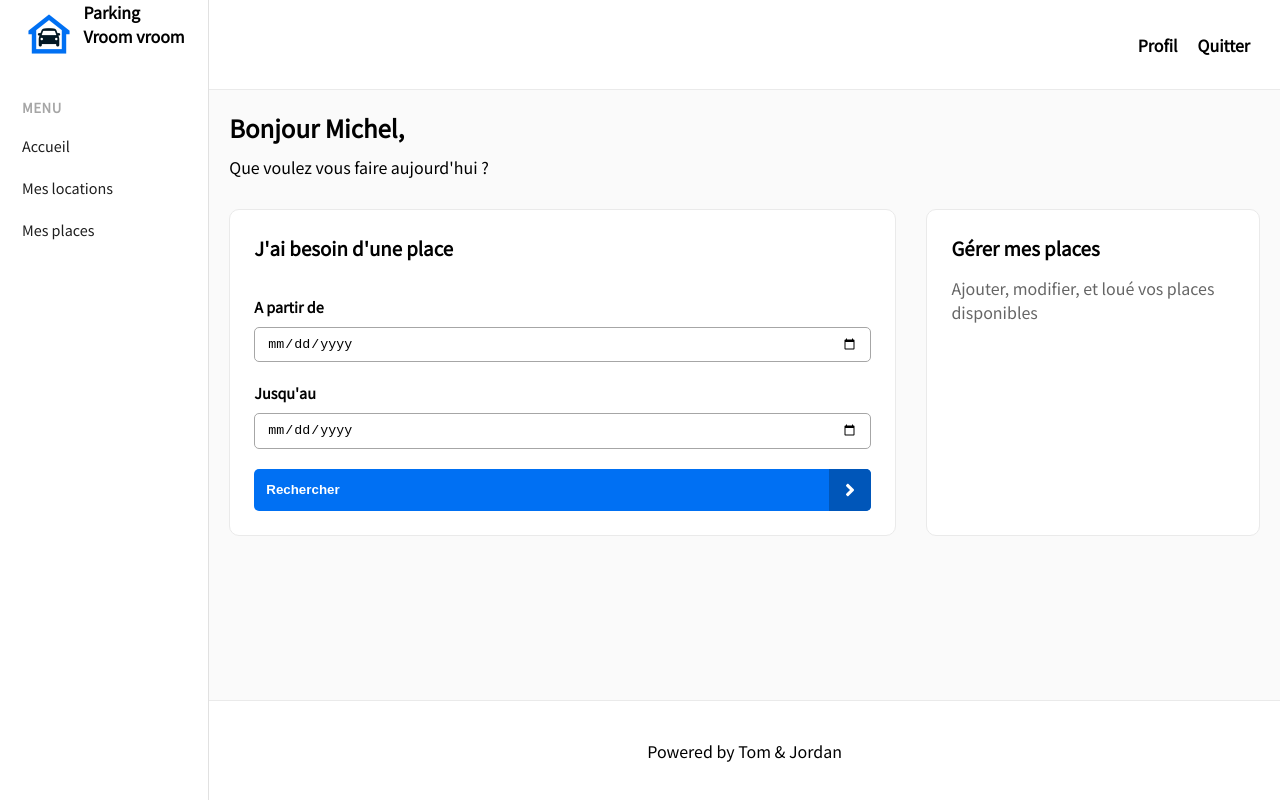
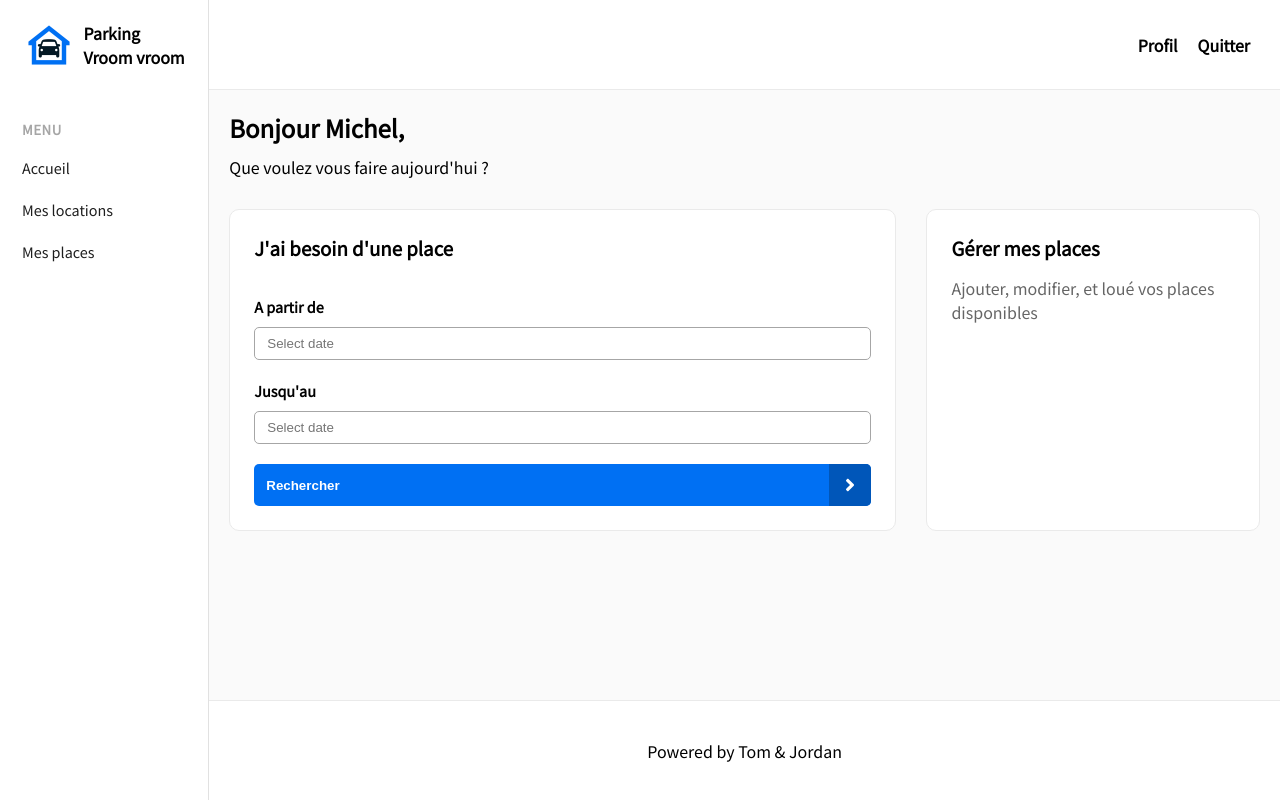
Before and after one commit to Kewey/Parking-vroom-vroom-front, a Next.js app: page /home in a window 1280 px wide. Built offline with nearby package versions, Linux system fonts and the light colour scheme.

Commit message:
add search

```diff
--- a/components/Layout.js
+++ b/components/Layout.js
@@ -5,7 +5,7 @@ import styles from '../styles/App.module.scss'
 export default function Layout({ children }) {
 	return (
 		<>
-			<sidebar>
+			<aside>
 				<div className={styles.sidebarMain}>
 					<img src='/logo-vroom-vroom.png' height={50} width={50} />
 					<h4>
@@ -19,7 +19,7 @@ export default function Layout({ children }) {
 					<Link href='/home/location'>Mes locations</Link>
 					<Link href='/home/place'>Mes places</Link>
 				</nav>
-			</sidebar>
+			</aside>
 
 			<main className={styles.main}>
 				<header className={styles.header}>
--- a/package.json
+++ b/package.json
@@ -8,10 +8,12 @@
     "start": "next start"
   },
   "dependencies": {
+    "dayjs": "^1.10.4",
     "next": "10.1.2",
     "react": "17.0.2",
+    "react-datepicker": "^3.7.0",
     "react-dom": "17.0.2",
-    "react-hook-form": "^6.15.5",
+    "react-hook-form": "7.0.4",
     "sass": "^1.32.8"
   }
 }
--- a/pages/home/index.js
+++ b/pages/home/index.js
@@ -2,13 +2,23 @@ import Head from 'next/head'
 import Link from 'next/link'
 import styles from '../../styles/App.module.scss'
 import Layout from '../../components/Layout'
-import { useForm } from 'react-hook-form'
+import { Controller, useForm } from 'react-hook-form'
+import DatePicker from 'react-datepicker'
+import "react-datepicker/dist/react-datepicker.css";
+import dayjs from 'dayjs'
 
 export default function Index() {
 
-	const { register, handleSubmit, formState : {errors}} = useForm()
+	const { register, handleSubmit, watch, formState : {errors}, control} = useForm()
 
-	const onSubmit = (data) => console.log(`data`, data)
+	const onSubmit = (data) => {
+		const {startAt, endAt} = data
+
+		fetch('https://parking-vroom-vroom-api.herokuapp.com/api/available_places?startedAt[after]=' + dayjs(startAt).format('YYYY-MM-DD 00:00:00') + '&finishedAt[before]=' + dayjs(endAt).format('YYYY-MM-DD 00:00:00')).then(res => console.log(`res`, res))
+
+	}
+
+	const [ startDate, endDate ] = watch(["startAt", "endAt"]);
 
 	return (
 		<div className={styles.container}>
@@ -28,13 +38,51 @@ export default function Index() {
 							<form onSubmit={handleSubmit(onSubmit)}>
 								<div>
 									<label htmlFor="startAt">A partir de</label>
-									<input {...register('startAt', {required: 'Il me manque le début de votre location', valueAsDate: true})}  type="date" />
-									{errors.startAt && <p>OSKUR</p>}
+									<Controller
+										control={control}
+										name="startAt"
+										defaultValue={startDate}
+										render={({ field: { onChange, onBlur, value } }) =>
+											<DatePicker
+												id="startAt"
+												onChange={onChange}
+												onBlur={onBlur}
+												selected={value}
+												selectsStart
+												dateFormat="dd/MM/yyyy"
+												className="input"
+												placeholderText="Select date"
+												minDate={new Date()}
+												startDate={startDate}
+												endDate={endDate}
+											/>
+										}
+									/>
+									{errors.startAt && <p>{errors.startAt.message}</p>}
 								</div>
 								<div>
 									<label htmlFor="endAt">Jusqu'au</label>
-									<input {...register('endAt', {required: 'Il me manque la fin de votre location', valueAsDate: true})} type="date" id="endAt" name="endAt"/>
-									{errors.endAt && <p>OSKUR</p>}
+									<Controller
+										control={control}
+										name="endAt"
+										defaultValue={endDate}
+										render={({ field: { onChange, onBlur, value } }) =>
+											<DatePicker
+												id="endAt"
+												onChange={onChange}
+												onBlur={onBlur}
+												selected={value}
+												selectsEnd
+												dateFormat="dd/MM/yyyy"
+												className="input"
+												placeholderText="Select date"
+												minDate={new Date()}
+												startDate={startDate}
+												endDate={endDate}
+											/>
+										}
+									/>
+									{errors.endAt && <p>{errors.endAt.message}</p>}
 								</div>
 								<button type="submit">
 									<p>Rechercher</p>
--- a/styles/App.module.scss
+++ b/styles/App.module.scss
@@ -4,7 +4,7 @@
   justify-content: center;
 }
 
-.container sidebar {
+.container aside {
   width: 250px;
   display: flex;
   flex-direction: column;
@@ -12,21 +12,24 @@
 }
 
 .sidebarMain {
+  min-height: 90px;
   display: flex;
   align-items: center;
   justify-content: center;
   margin-bottom: 20px;
+
+  h4 {margin-bottom: 0;}
 }
 
 .sidebarMain img {
   margin-right: 10px;
 }
 
-.container sidebar nav {
+.container aside nav {
   margin: 10px;
 }
 
-.container sidebar nav h5 {
+.container aside nav h5 {
   margin-left: 12px;
   margin-top: 0;
   margin-bottom: 10px;
@@ -35,7 +38,7 @@
   letter-spacing: .5px;
 }
 
-.container sidebar a {
+.container aside a {
   display: flex;
   padding: 8px 12px;
   margin: 5px 0;
@@ -48,7 +51,7 @@
   background: #000;
 }
 
-.container sidebar a:hover {
+.container aside a:hover {
   background: #e1e1e1;
 }
 
@@ -141,7 +144,8 @@
   border-color: #0070f3;
 }
 
-.container button {
+.container form {
+  button[type='submit'] {
     display: flex;
     align-items: center;
     margin-top: 20px;
@@ -157,6 +161,7 @@
     border-radius: 5px;
     outline: none;
     transition: background .3s ease;
+    cursor: pointer;
 
     &:hover, &:focus {
       background: #3694ff;
@@ -184,6 +189,7 @@
       }
     }
   }
+}
 
 .footer {
   width: 100%;
--- a/styles/globals.css
+++ b/styles/globals.css
@@ -21,3 +21,7 @@ h1, h2, h3, h4, h5, h6 {
   margin: 0;
   margin-bottom: 20px;
 }
+
+.react-datepicker-wrapper {
+  display: block !important;
+}
```
Also changed, not shown: 1 other file (tests, documents, lock files or other folders). Lines whose indentation alone changed are shown as unchanged.
